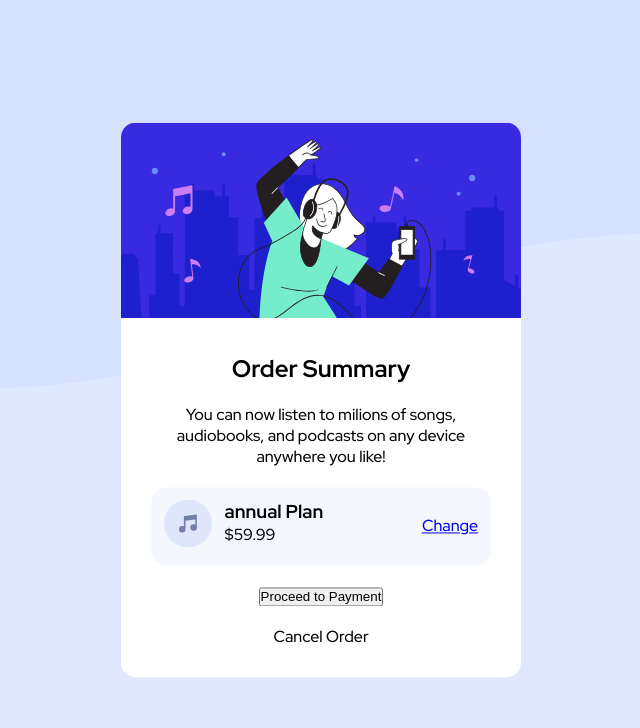
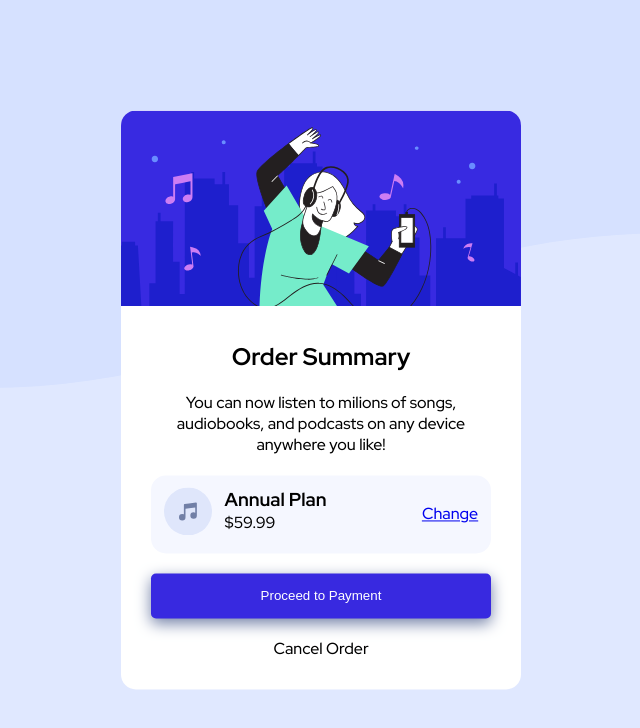
Before and after one commit to luciousmc/fem_order-summary-component, a React (Vite) app: page / in a window 1280 px wide. Shown: the top 728 px of the page, without its empty margins (319-959 px from the left). Built offline with nearby package versions, Linux system fonts and the light colour scheme.

Commit message:
styled button

```diff
--- a/src/components/OrderSummary.module.css
+++ b/src/components/OrderSummary.module.css
@@ -44,3 +44,19 @@
   align-items: center;
   border-radius: var(--border-radius);
 }
+
+.orderSummary__body_orderDetails h3::first-letter {
+  text-transform: uppercase;
+}
+
+.orderSummary__body_button {
+  width: 100%;
+  background-color: var(--bright-blue);
+  padding: 15px;
+  color: white;
+  border-radius: 5px;
+  box-shadow: 0 5px 15px var(--desaturated-blue);
+  outline: none;
+  border: none;
+  cursor: pointer;
+}
```
